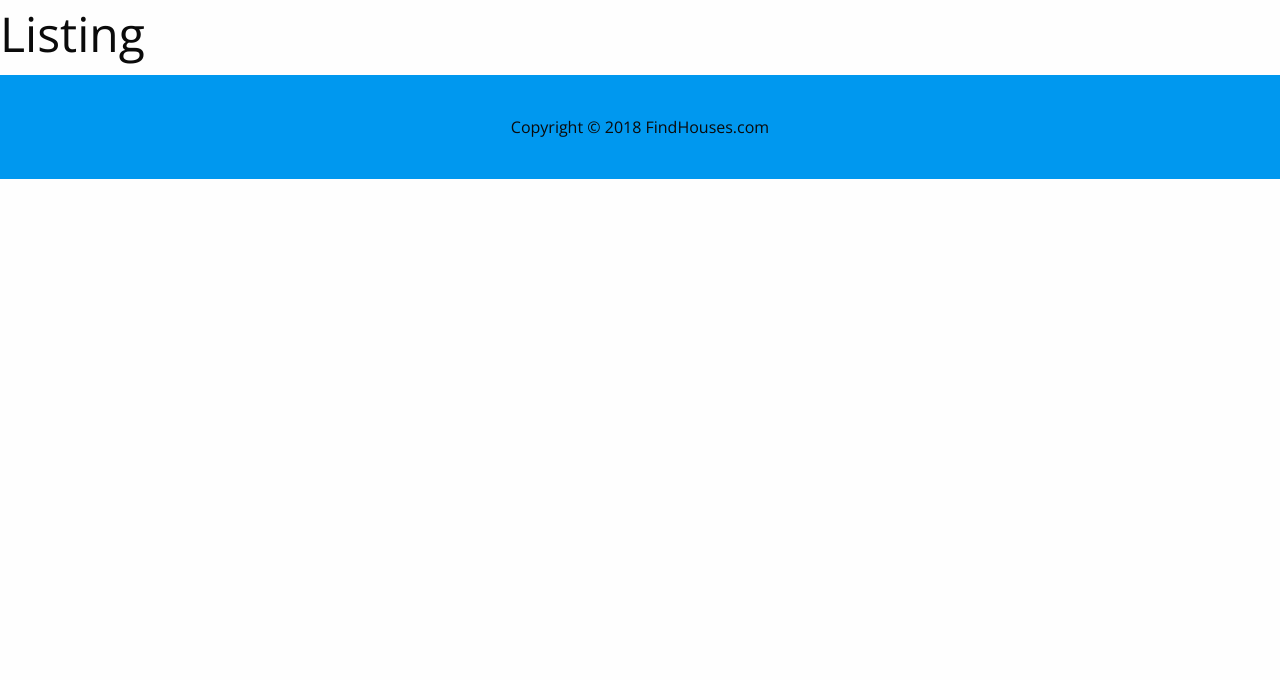
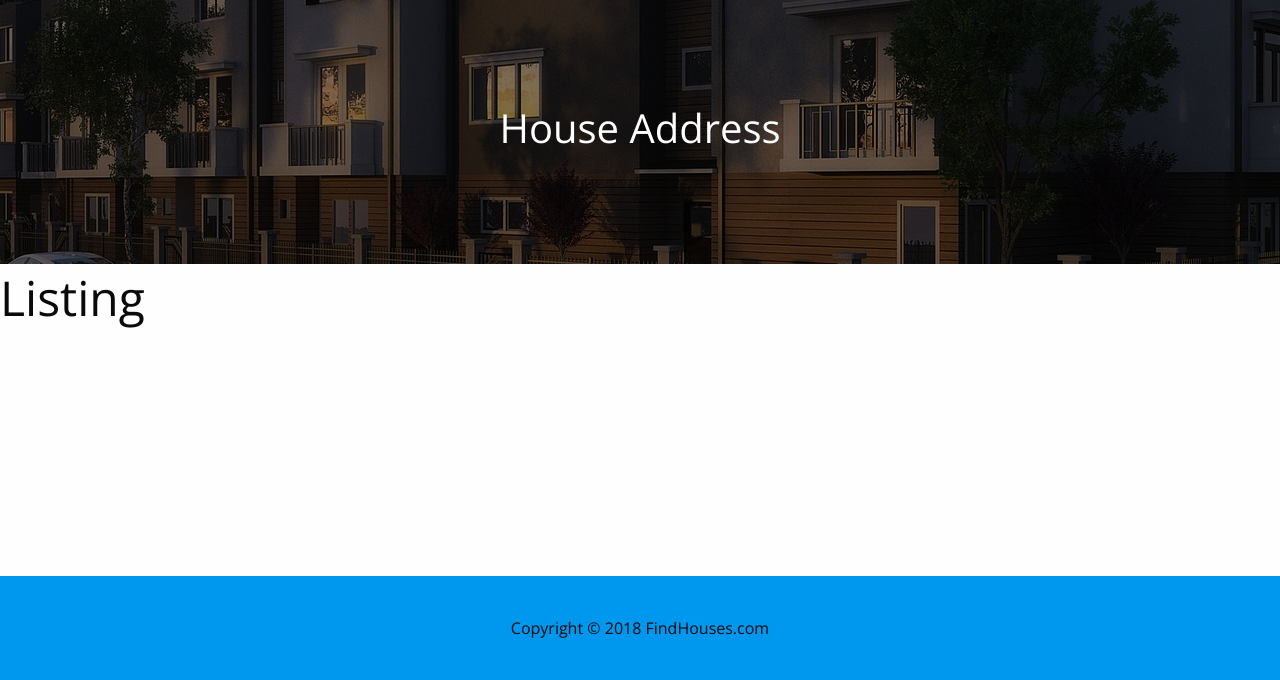
Before and after one commit to brandond98/real_estate, a Django app: template templates/apps/listings/listing.html in a window 1280 px wide. Shown: the part 120-800 px from the top of the page. Run offline with Django 3.2, Linux system fonts and the light colour scheme; the template is opened without the code that fills it, so the values that code supplies are empty; some libraries are stand-ins or nearby versions.

Commit message:
made footer stick to bottom and update listing template

```diff
--- a/real_estate/static/css/app.css
+++ b/real_estate/static/css/app.css
@@ -139,6 +139,8 @@ footer{
   background: #0098ef;
   float: left;
   width: 100%;
+  position: absolute;
+  bottom: 0;
 }
 
 .property-search {
--- a/templates/apps/listings/listing.html
+++ b/templates/apps/listings/listing.html
@@ -1,9 +1,15 @@
 {% extends 'base.html' %}
+
+{% load humanize %}
 
 {% load static %}
 
 {% block content %}
 
+<div class="page-header">
+  <h2>House Address</h2>
+</div>
+
 <h1>Listing</h1>
 
 {% endblock %}
```
